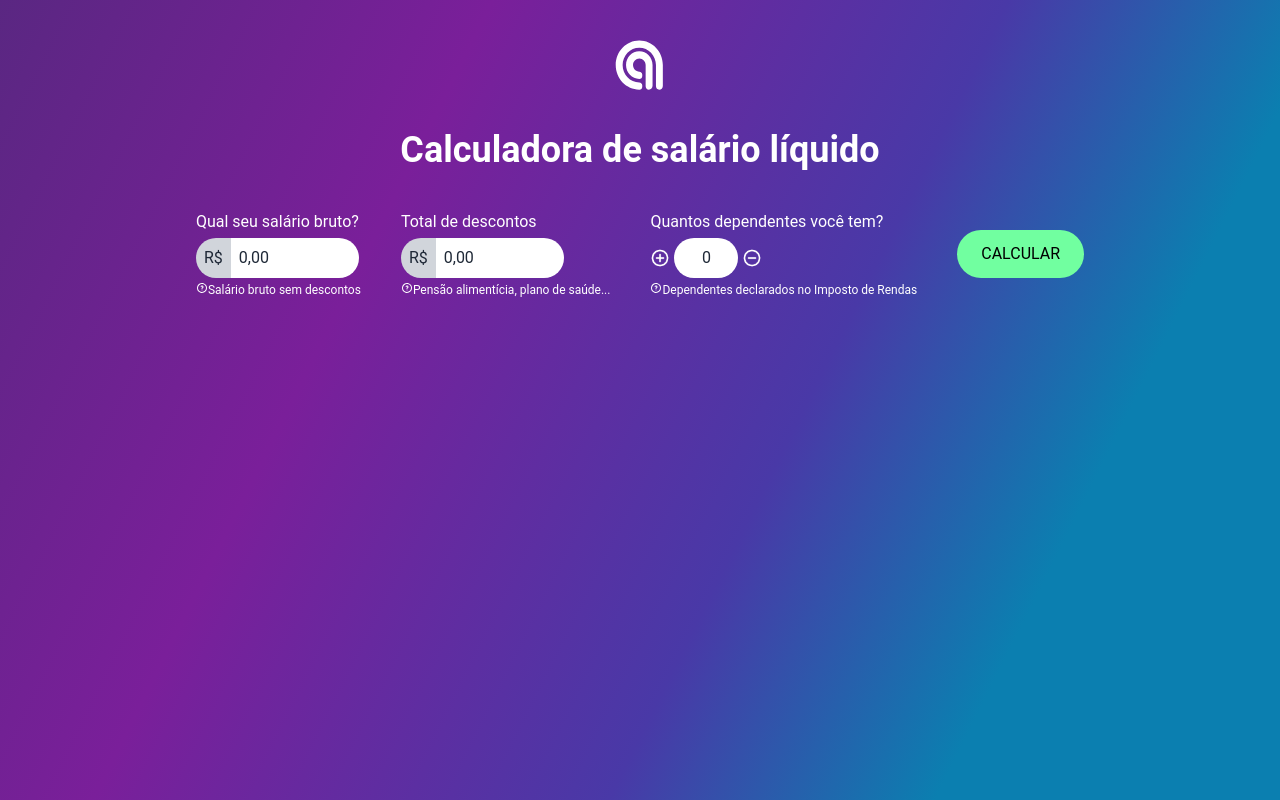
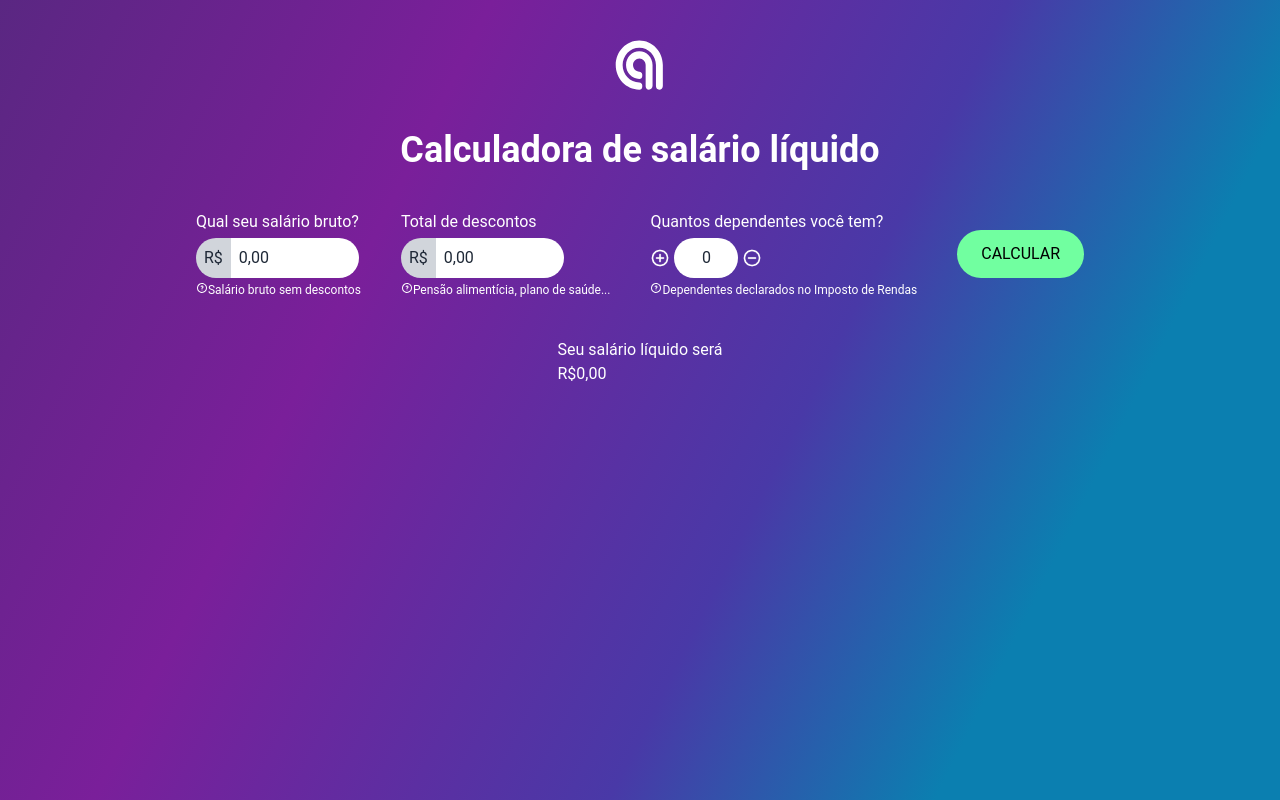
Before and after one commit to agilize/frontend-challenge, a React (Create React App) app: page / in a window 1280 px wide. Built offline with nearby package versions, Linux system fonts and the light colour scheme.

Commit message:
feat(calcresult): ✨Create CalcResult component

```diff
--- a/src/App.jsx
+++ b/src/App.jsx
@@ -1,5 +1,6 @@
 import React from 'react';
 import CalculationForm from './modules/CalculationForm';
+import CalcResult from './modules/CalcResult';
 import Header from './modules/Header';
 import { Base } from './styles/Base.js';
 
@@ -8,6 +9,7 @@ function App() {
     <Base>
       <Header />
       <CalculationForm />
+      <CalcResult />
     </Base>
   );
 }
--- /dev/null
+++ b/src/modules/CalcResult.jsx
@@ -0,0 +1,15 @@
+import React from 'react';
+
+const CalcResult = () => {
+  return (
+    <div>
+      <h2>Seu salário líquido será</h2>
+      <div>
+        <span>R$</span>
+        <span>0,00</span>
+      </div>
+    </div>
+  );
+};
+
+export default CalcResult;
--- a/src/modules/fields/components/ValueInput.jsx
+++ b/src/modules/fields/components/ValueInput.jsx
@@ -1,31 +1,11 @@
 import React, { useState } from 'react';
 import PropTypes from 'prop-types';
 import { RealInput, RealSymbol } from '../../../styles/CalculationForm';
-
-const removeLetters = (string) => string.replace(/\D/g, '');
-
-/**
- * Add a cent separator to a common value
- * @param {string} value 234530
- * @returns {string} 2345.30
- */
-const addCentsSeparator = (value) => {
-  const centsIndex = value.length - 2;
-  const cents = value.substring(centsIndex);
-  const reais = value.substring(0, centsIndex);
-  return `${reais}.${cents}`;
-};
-
-/**
- * Converts a common value with separation of cents to Real
- * @param {string} value 2345.30
- * @returns {string} 2.345,30
- */
-const convertToReal = (value) => {
-  return Intl.NumberFormat('id', {
-    minimumFractionDigits: 2,
-  }).format(value);
-};
+import {
+  removeLetters,
+  addCentsSeparator,
+  convertToReal,
+} from '../../../utils';
 
 const invalidValues = ['', '0', '00', '000', '0000'];
 
--- /dev/null
+++ b/src/utils/index.js
@@ -0,0 +1,24 @@
+export const removeLetters = (string) => string.replace(/\D/g, '');
+
+/**
+ * Add a cent separator to a common value
+ * @param {string} value 234530
+ * @returns {string} 2345.30
+ */
+export const addCentsSeparator = (value) => {
+  const centsIndex = value.length - 2;
+  const cents = value.substring(centsIndex);
+  const reais = value.substring(0, centsIndex);
+  return `${reais}.${cents}`;
+};
+
+/**
+ * Converts a common value with separation of cents to Real
+ * @param {string} value 2345.30
+ * @returns {string} 2.345,30
+ */
+export const convertToReal = (value) => {
+  return Intl.NumberFormat('id', {
+    minimumFractionDigits: 2,
+  }).format(value);
+};
```
